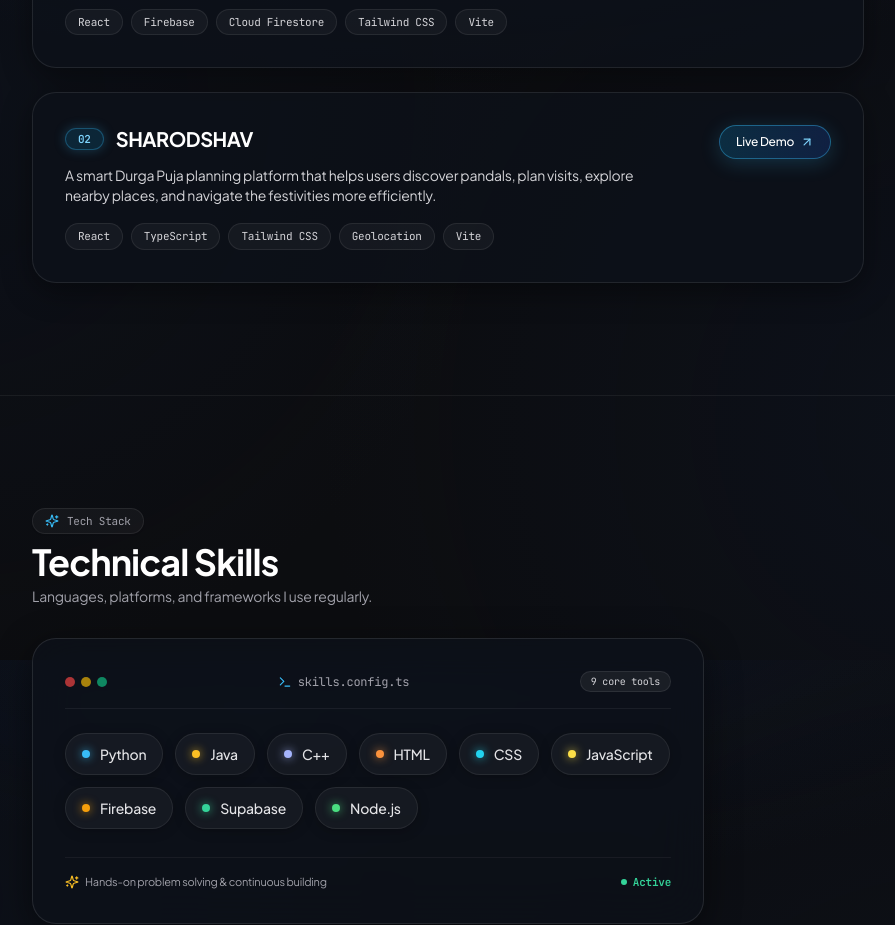
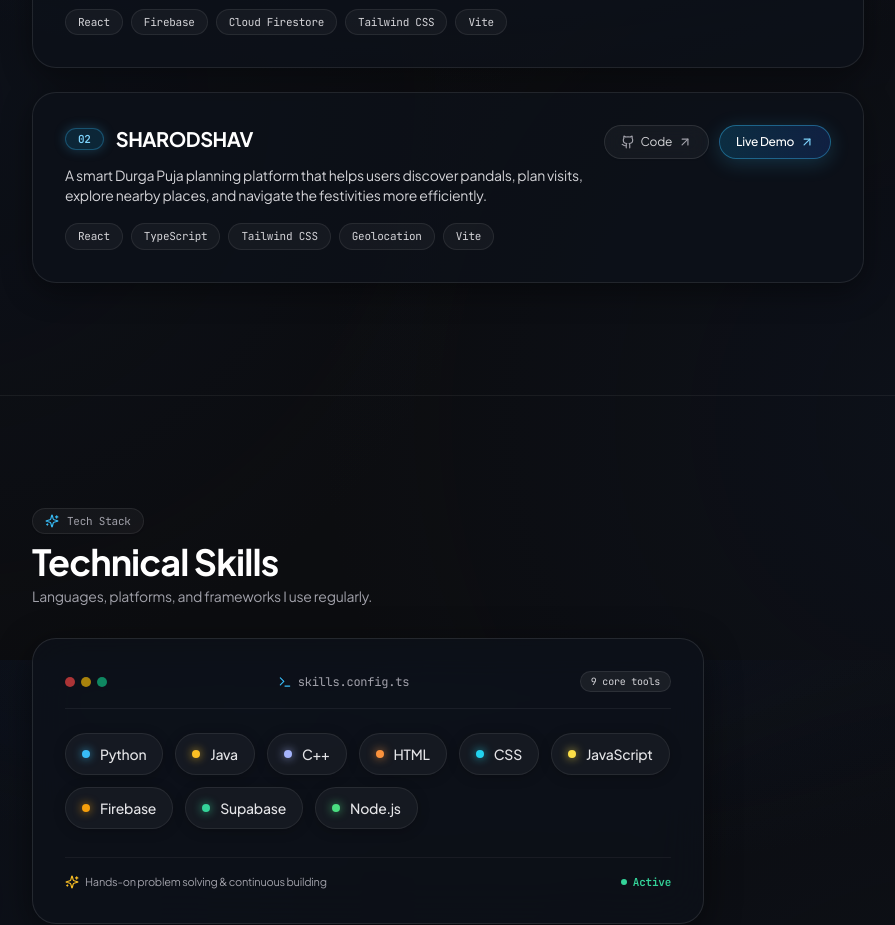
Before and after one commit to soutrikdutta/portfolio, a React (Vite) app: page / in a window 1280 px wide. Shown: the part 2540-3465 px from the top of the page, without its empty margins (192-1087 px from the left). Built offline with nearby package versions, Linux system fonts and the light colour scheme; no server answers; the HTML template or start-up script is replaced by a standard one.

Commit message:
Add GitHub repo link for SHARODSHAV project

```diff
--- a/src/portfolio.config.ts
+++ b/src/portfolio.config.ts
@@ -108,6 +108,7 @@
       title: "SHARODSHAV",
       tagline: "A smart Durga Puja planning platform that helps users discover pandals, plan visits, explore nearby places, and navigate the festivities more efficiently.",
       technologies: ["React", "TypeScript", "Tailwind CSS", "Geolocation", "Vite"],
+      githubUrl: "https://github.com/soutrikdutta/sharodshava-pujo-planner",
       liveUrl: "https://pujo-planner-weld.vercel.app",
       featured: true
     }
```
